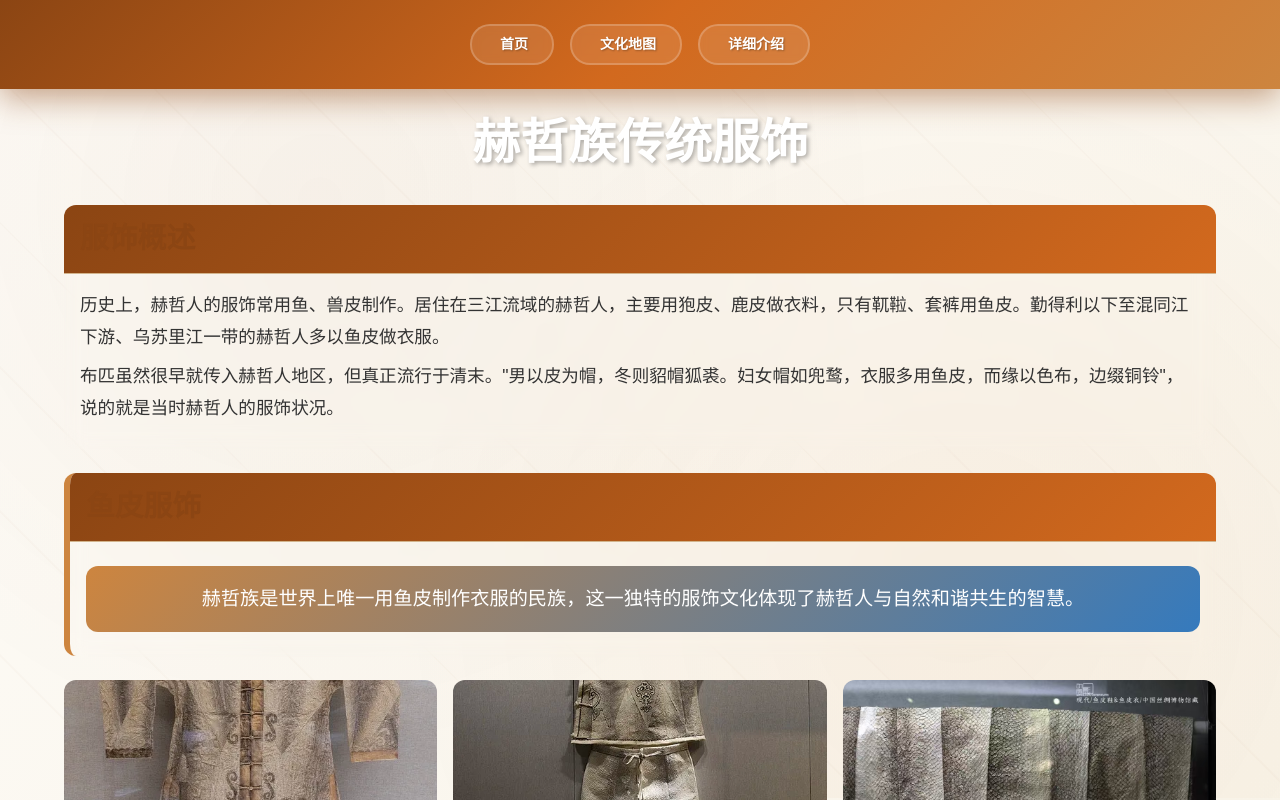
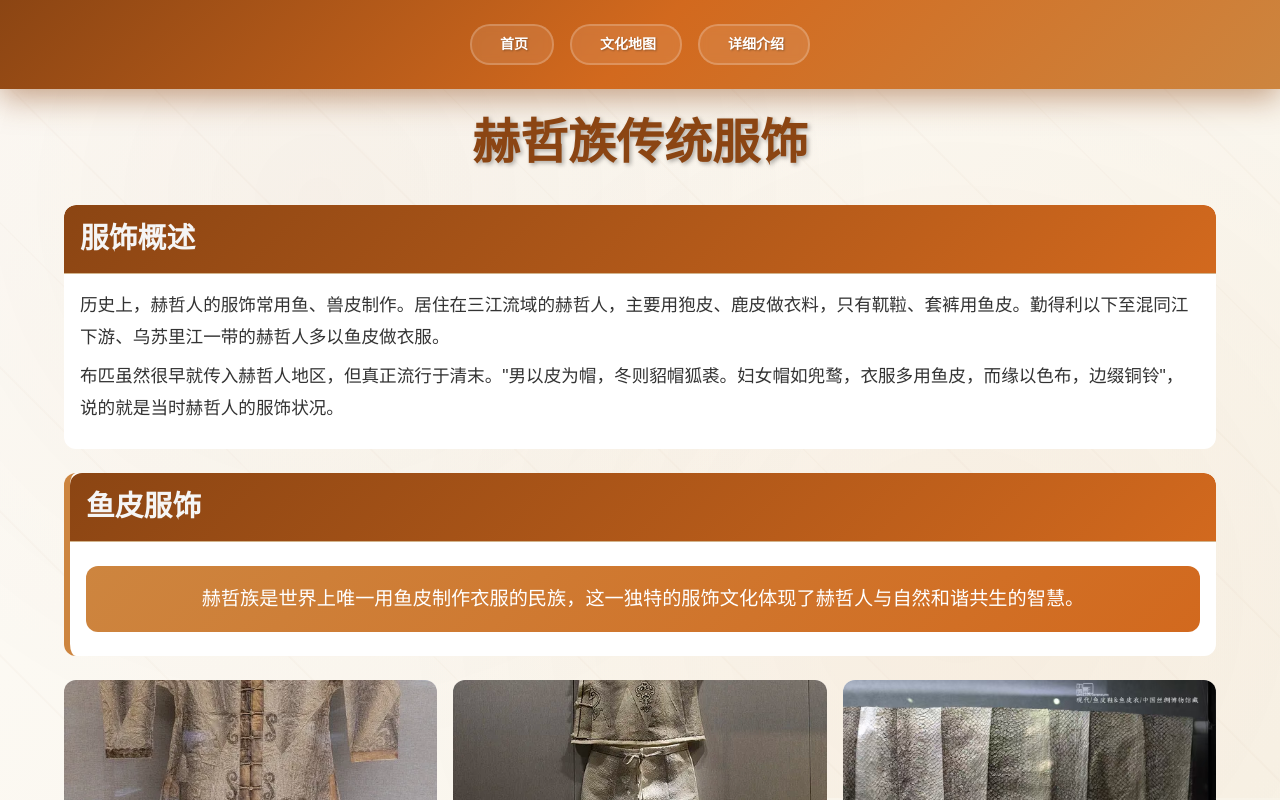
Before and after one commit to HeZheMuseum/HeZheMuseum, a Vue app: page /costumes in a window 1280 px wide. Shown: the top 800 px of the page. Built offline with nearby package versions, Linux system fonts and the light colour scheme; a small style sheet from the web is missing.

Commit message:
style(App): 确保应用容器继承全局背景样式并填满视口
添加最小高度和宽度设置以保证应用容器始终填满整个视口，同时继承全局背景样式

```diff
--- a/src/App.vue
+++ b/src/App.vue
@@ -72,6 +72,12 @@ export default {
 </script>
 
 <style scoped>
+#app {
+  min-height: 100vh;
+  width: 100%;
+  /* Ensure app inherits global background */
+}
+
 .header {
     background: linear-gradient(135deg, var(--primary-color) 0%, var(--secondary-color) 50%, var(--accent-color) 100%);
     color: #FFF;
--- a/src/style.css
+++ b/src/style.css
@@ -66,6 +66,12 @@
     box-sizing: border-box;
 }
 
+
+
+html {
+    background: var(--bg-gradient);
+}
+
 html, body {
     margin: 0;
     padding: 0;
@@ -75,10 +81,9 @@ html, body {
 
 body {
     font-family: 'LXGW WenKai', '华文中宋', 'STZhongsong', 'Microsoft YaHei', sans-serif;
-    background: var(--bg-gradient);
+    position: relative;
     color: var(--text-color);
     min-height: 100vh;
-    position: relative;
     line-height: var(--line-height-normal);
     font-size: var(--font-size-base);
     scroll-behavior: smooth;
@@ -86,6 +91,8 @@ body {
     -webkit-font-smoothing: antialiased;
     -moz-osx-font-smoothing: grayscale;
 }
+
+
 
 /* 古风背景纹理 */
 body::before {
--- a/src/views/Costumes.vue
+++ b/src/views/Costumes.vue
@@ -231,21 +231,8 @@ onMounted(() => {
 </script>
 
 <style scoped>
-:root {
-  --primary-color: #2c5530;
-  --secondary-color: #8B4513;
-  --accent-color: #4a90e2;
-  --background-gradient: linear-gradient(135deg, #2c5530 0%, #1a3d1f 100%);
-  --card-background: rgba(255, 255, 255, 0.95);
-  --card-shadow: 0 8px 32px rgba(0, 0, 0, 0.1);
-  --card-hover-shadow: 0 12px 40px rgba(0, 0, 0, 0.15);
-  --border-radius: 16px;
-  --spacing-sm: 1rem;
-  --spacing-md: 1.5rem;
-  --spacing-lg: 2rem;
-  --spacing-xl: 3rem;
-}
-
+/* Remove the :root override to use global styles */
+/* The rest of the styles remain */
 .costumes {
   min-height: 100vh;
   width: 100vw;
@@ -253,7 +240,7 @@ onMounted(() => {
   padding: var(--spacing-lg) 0;
   overflow-x: hidden;
   box-sizing: border-box;
-  background: var(--background-gradient);
+  /* Remove background to inherit from global styles */
 }
 
 .container {
@@ -265,7 +252,7 @@ onMounted(() => {
 .page-title {
   text-align: center;
   font-size: 3rem;
-  color: white;
+  color: var(--primary-color);
   margin-bottom: var(--spacing-xl);
   text-shadow: 2px 2px 4px rgba(0,0,0,0.3);
   animation: fadeIn 1s ease-out;
@@ -285,9 +272,9 @@ onMounted(() => {
 .detail-card,
 .video-card,
 .steps-card {
-  background: var(--card-background);
+  background: var(--card-bg);
   border-radius: var(--border-radius);
-  box-shadow: var(--card-shadow);
+  box-shadow: var(--shadow-color);
   backdrop-filter: blur(10px);
   transition: all 0.3s cubic-bezier(0.4, 0, 0.2, 1);
   overflow: hidden;
@@ -300,7 +287,7 @@ onMounted(() => {
 .video-card:hover,
 .steps-card:hover {
   transform: translateY(-8px);
-  box-shadow: var(--card-hover-shadow);
+  box-shadow: 0 12px 40px rgba(0, 0, 0, 0.15);
 }
 
 /* 卡片头部 */
@@ -309,18 +296,21 @@ onMounted(() => {
   color: white;
   padding: var(--spacing-md);
   margin: 0;
+  border-radius: var(--border-radius) var(--border-radius) 0 0;
 }
 
 .card-header h2 {
   font-size: 1.8rem;
   margin: 0;
   font-weight: 600;
+  color:whitesmoke;
 }
 
 .card-header h3 {
   font-size: 1.4rem;
   margin: 0;
   font-weight: 600;
+    color:whitesmoke;
 }
 
 /* 卡片内容 */
@@ -361,7 +351,7 @@ onMounted(() => {
 
 /* 高亮文本 */
 .highlight-text {
-  background: linear-gradient(135deg, var(--accent-color), #357abd);
+  background: linear-gradient(135deg, var(--accent-color), var(--secondary-color));
   color: white;
   padding: var(--spacing-md);
   border-radius: 12px;
```
